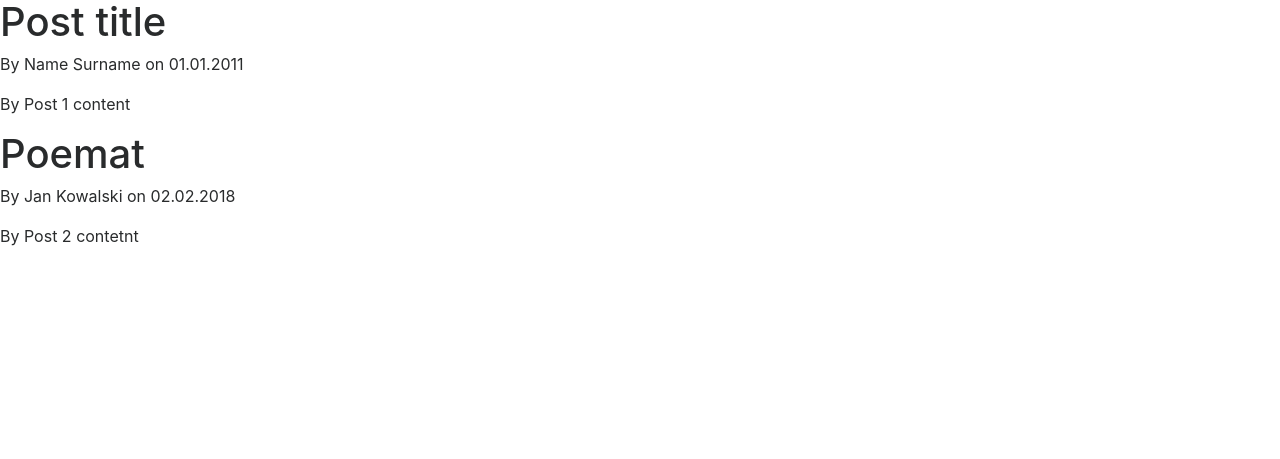
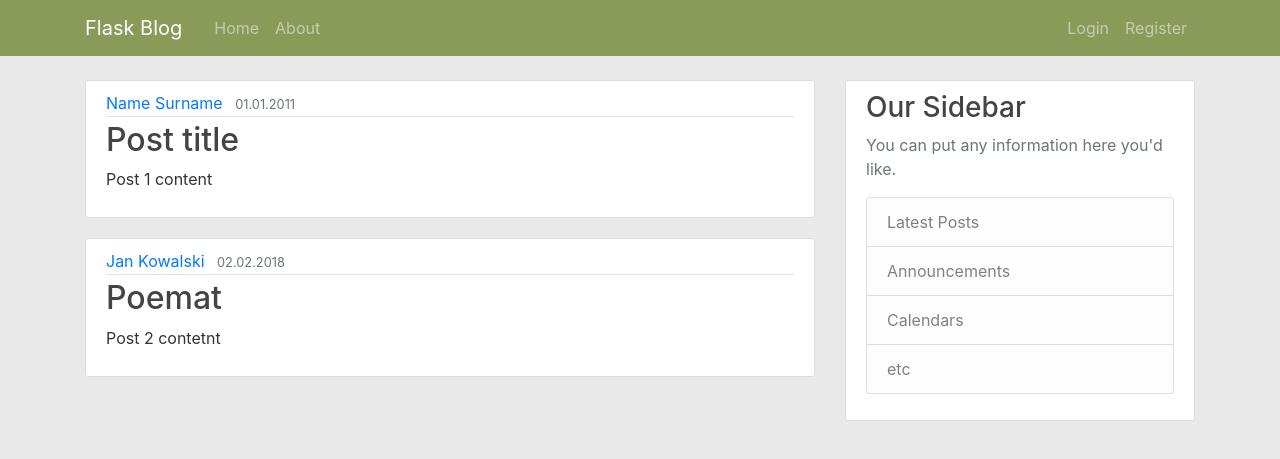
Before and after one commit to blazejosojca/flask_blog, a Flask app: page / in a window 1280 px wide. Shown: the top 459 px of the page. Run offline with Flask 2, Linux system fonts and the light colour scheme; some libraries are stand-ins or nearby versions.

Commit message:
changes in html and css files

```diff
--- a/flask_blog.py
+++ b/flask_blog.py
@@ -1,4 +1,4 @@
-from flask import Flask, render_template
+from flask import Flask, render_template, url_for
 
 app = Flask(__name__)
 
--- /dev/null
+++ b/static/main.css
@@ -0,0 +1,84 @@
+body {
+  background: #E9E9E9;
+  color: #333333;
+  margin-top: 5rem;
+}
+
+h1, h2, h3, h4, h5, h6 {
+  color: #444444;
+}
+
+.bg-steel {
+  background-color: #8A9B59;
+}
+
+.site-header .navbar-nav .nav-link .navbar-brand{
+  color: #cbd5db;
+}
+
+.site-header .navbar-nav .nav-link:hover {
+  color: #ffffff;
+}
+
+.site-header .navbar-nav .nav-link.active {
+  font-weight: 500;
+}
+
+.content-section {
+  background: #ffffff;
+  padding: 10px 20px;
+  border: 1px solid #dddddd;
+  border-radius: 3px;
+  margin-bottom: 20px;
+}
+
+.article-title {
+  color: #444444;
+}
+
+a.article-title:hover {
+  color: #428bca;
+  text-decoration: none;
+}
+
+.article-content {
+  white-space: pre-line;
+}
+
+.article-img {
+  height: 65px;
+  width: 65px;
+  margin-right: 16px;
+}
+
+.article-metadata {
+  padding-bottom: 1px;
+  margin-bottom: 4px;
+  border-bottom: 1px solid #e3e3e3;
+}
+
+.article-metadata a:hover {
+  color: #333;
+  text-decoration: none;
+}
+
+.article-svg {
+  width: 25px;
+  height: 25px;
+  vertical-align: middle;
+}
+
+.account-img {
+  height: 125px;
+  width: 125px;
+  margin-right: 20px;
+  margin-bottom: 16px;
+}
+
+.account-heading {
+  font-size: 2.5rem;
+}
+
+.navbar-brand {
+color: #ffffff;
+}
--- a/templates/home.html
+++ b/templates/home.html
@@ -1,8 +1,15 @@
 {% extends "layout.html" %}
 {% block content %}
 {% for post in posts %}
-    <h1>{{ post.title }}</h1>
-    <p>By {{ post.author}} on {{ post.date_posted}}</p>
-    <p>By {{ post.content}}</p>
+    <article class="media content-section">
+       <div class="media-body">
+           <div class="article-metadata">
+               <a href="#" class="mr-2">{{ post.author }}</a>
+               <small class="text-muted">{{ post.date_posted }}</small>
+           </div>
+           <h2><a href="#" class="article-title">{{ post.title }}</a></h2>
+           <p class="article-content">{{ post.content }}</p>
+       </div>
+    </article>
 {% endfor %}
 {% endblock content %}
--- a/templates/layout.html
+++ b/templates/layout.html
@@ -1,15 +1,15 @@
 <!doctype html>
-<html lang="en">
+<html>
 <head>
-
+    <!-- Required meta tags -->
     <meta charset="utf-8">
     <meta name="viewport" content="width=device-width, initial-scale=1, shrink-to-fit=no">
-    <meta http-equiv="X-UA-Compatible" content="ie=edge">
 
     <!-- Bootstrap CSS -->
-    <link rel="stylesheet" href="https://maxcdn.bootstrapcdn.com/bootstrap/4.0.0-alpha.6/css/bootstrap.min.css" integrity="sha384-rwoIResjU2yc3z8GV/NPeZWAv56rSmLldC3R/AZzGRnGxQQKnKkoFVhFQhNUwEyJ" crossorigin="anonymous">
+    <link rel="stylesheet" href="https://maxcdn.bootstrapcdn.com/bootstrap/4.0.0/css/bootstrap.min.css" integrity="sha384-Gn5384xqQ1aoWXA+058RXPxPg6fy4IWvTNh0E263XmFcJlSAwiGgFAW/dAiS6JXm" crossorigin="anonymous">
 
-    <meta http-equiv="X-UA-Compatible" content="ie=edge">
+    <link rel="stylesheet" type="text/css" href="{{ url_for('static', filename='main.css') }}">
+
     {% if title %}
         <title>Flask Blog - {{ title }}</title>
     {% else %}
@@ -17,20 +17,53 @@
     {% endif %}
 </head>
 <body>
-    {% block content %}
-    {% endblock content%}
+    <header class="site-header">
+      <nav class="navbar navbar-expand-md navbar-dark bg-steel fixed-top">
+        <div class="container">
+          <a class="navbar-brand mr-4" href="/">Flask Blog</a>
+          <button class="navbar-toggler" type="button" data-toggle="collapse" data-target="#navbarToggle" aria-controls="navbarToggle" aria-expanded="false" aria-label="Toggle navigation">
+            <span class="navbar-toggler-icon"></span>
+          </button>
+          <div class="collapse navbar-collapse" id="navbarToggle">
+            <div class="navbar-nav mr-auto">
+              <a class="nav-item nav-link" href="/">Home</a>
+              <a class="nav-item nav-link" href="/about">About</a>
+            </div>
+            <!-- Navbar Right Side -->
+            <div class="navbar-nav">
+              <a class="nav-item nav-link" href="/login">Login</a>
+              <a class="nav-item nav-link" href="/register">Register</a>
+            </div>
+          </div>
+        </div>
+      </nav>
+    </header>
+    <main role="main" class="container">
+      <div class="row">
+        <div class="col-md-8">
+          {% block content %}{% endblock %}
+        </div>
+        <div class="col-md-4">
+          <div class="content-section">
+            <h3>Our Sidebar</h3>
+            <p class='text-muted'>You can put any information here you'd like.
+              <ul class="list-group">
+                <li class="list-group-item list-group-item-light">Latest Posts</li>
+                <li class="list-group-item list-group-item-light">Announcements</li>
+                <li class="list-group-item list-group-item-light">Calendars</li>
+                <li class="list-group-item list-group-item-light">etc</li>
+              </ul>
+            </p>
+          </div>
+        </div>
+      </div>
+    </main>
 
-    <script src="https://code.jquery.com/jquery-3.1.1.slim.min.js"
-        integrity="sha384-A7FZj7v+d/sdmMqp/nOQwliLvUsJfDHW+k9Omg/a/EheAdgtzNs3hpfag6Ed950n"
-        crossorigin="anonymous">
 
-    </script>
-    <script src="https://cdnjs.cloudflare.com/ajax/libs/tether/1.4.0/js/tether.min.js" integrity="sha384-DztdAPBWPRXSA/3eYEEUWrWCy7G5KFbe8fFjk5JAIxUYHKkDx6Qin1DkWx51bBrb"
-            crossorigin="anonymous">
-
-    </script>
-    <script src="https://maxcdn.bootstrapcdn.com/bootstrap/4.0.0-alpha.6/js/bootstrap.min.js" integrity="sha384-vBWWzlZJ8ea9aCX4pEW3rVHjgjt7zpkNpZk+02D9phzyeVkE+jo0ieGizqPLForn"
-            crossorigin="anonymous">
-    </script>
+    <!-- Optional JavaScript -->
+    <!-- jQuery first, then Popper.js, then Bootstrap JS -->
+    <script src="https://code.jquery.com/jquery-3.2.1.slim.min.js" integrity="sha384-KJ3o2DKtIkvYIK3UENzmM7KCkRr/rE9/Qpg6aAZGJwFDMVNA/GpGFF93hXpG5KkN" crossorigin="anonymous"></script>
+    <script src="https://cdnjs.cloudflare.com/ajax/libs/popper.js/1.12.9/umd/popper.min.js" integrity="sha384-ApNbgh9B+Y1QKtv3Rn7W3mgPxhU9K/ScQsAP7hUibX39j7fakFPskvXusvfa0b4Q" crossorigin="anonymous"></script>
+    <script src="https://maxcdn.bootstrapcdn.com/bootstrap/4.0.0/js/bootstrap.min.js" integrity="sha384-JZR6Spejh4U02d8jOt6vLEHfe/JQGiRRSQQxSfFWpi1MquVdAyjUar5+76PVCmYl" crossorigin="anonymous"></script>
 </body>
 </html>
```
